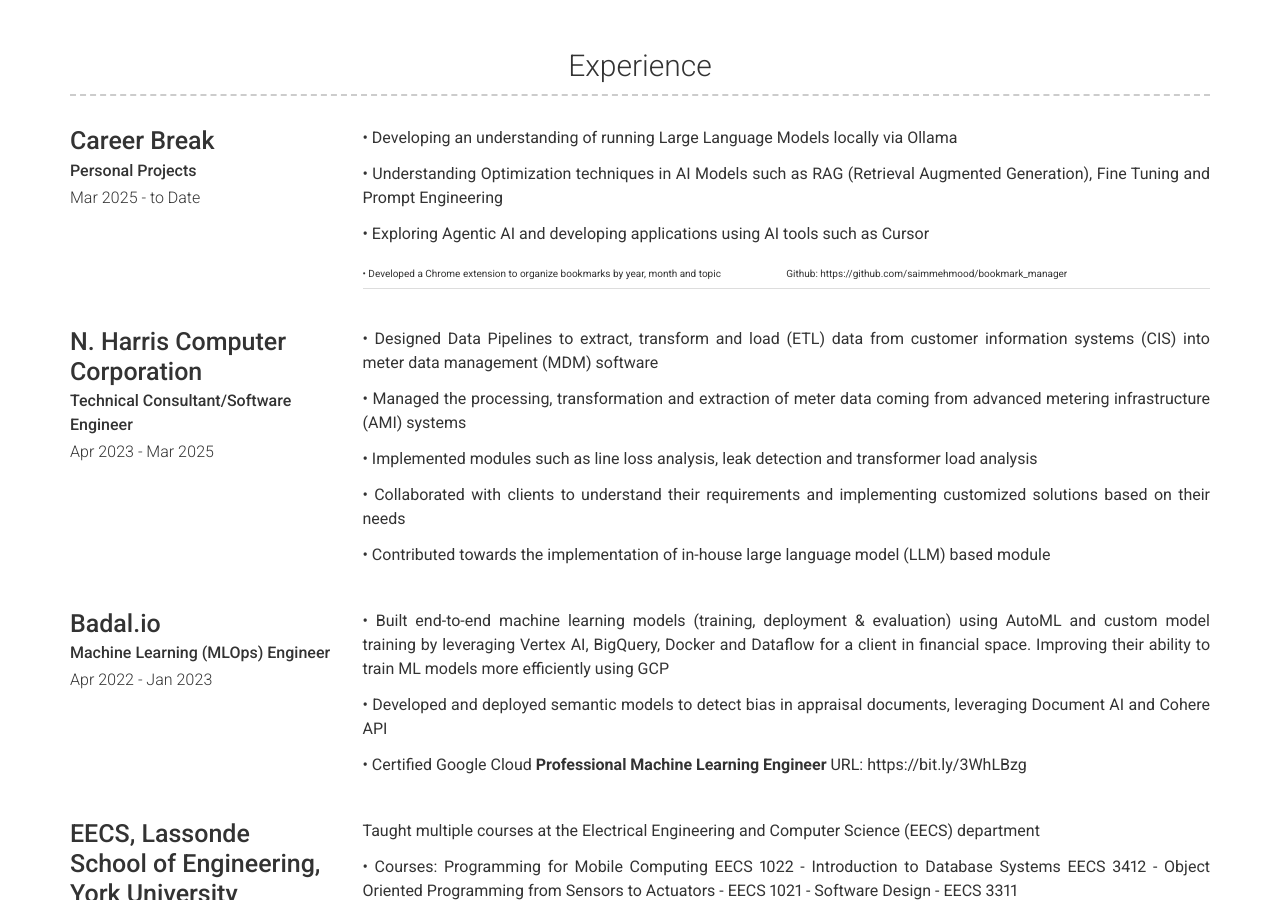
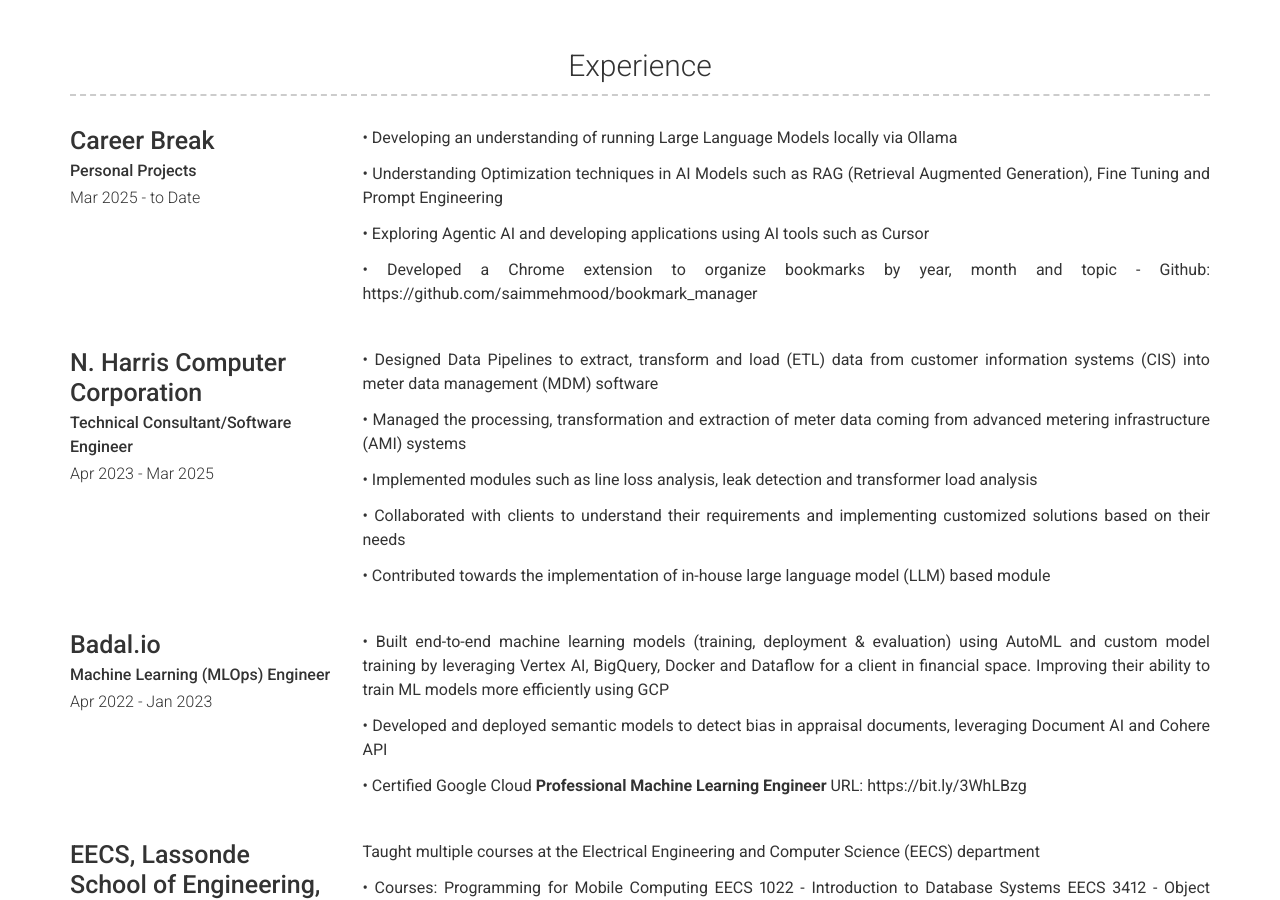
Before and after one commit to saimmehmood/saimmehmood.github.io, a Jekyll site: the page built from index.md, in a window 1280 px wide and 900 px high, scrolled down 991 px. Built offline with Jekyll 4.4.1, drawn with Linux system fonts in a browser that asks for light colours; nearby versions of some CDN libraries.

Commit message:
resolved formatting 05/20/25 5:31 PM

```diff
--- a/_data/experience.yml
+++ b/_data/experience.yml
@@ -12,7 +12,7 @@
 
     • Exploring Agentic AI and developing applications using AI tools such as Cursor
 
-    • Developed a Chrome extension to organize bookmarks by year, month and topic | Github: https://github.com/saimmehmood/bookmark_manager
+    • Developed a Chrome extension to organize bookmarks by year, month and topic - Github: https://github.com/saimmehmood/bookmark_manager
 
 - layout: left
   company: N. Harris Computer Corporation
```
